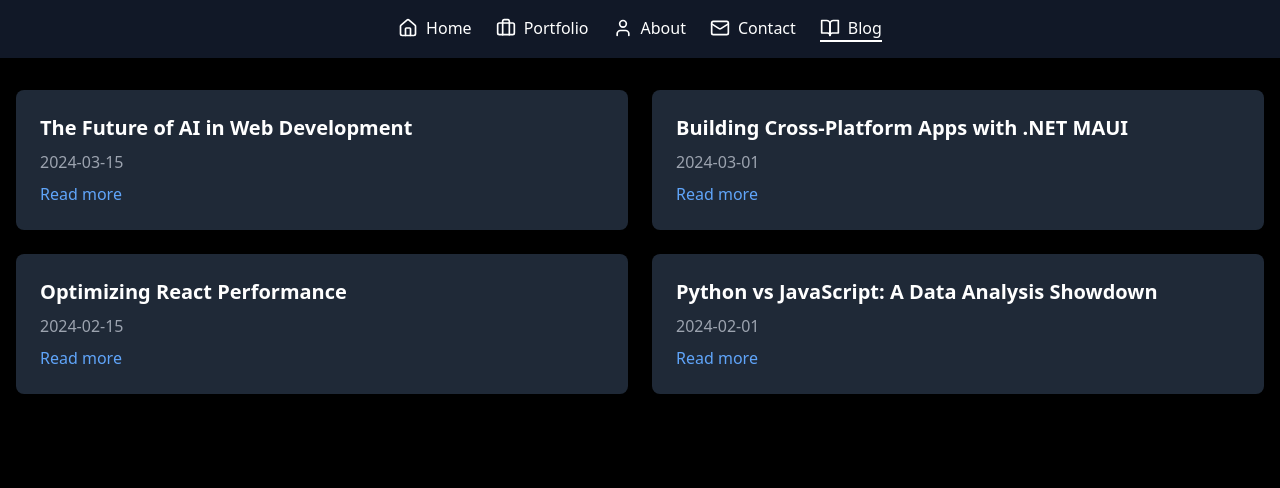
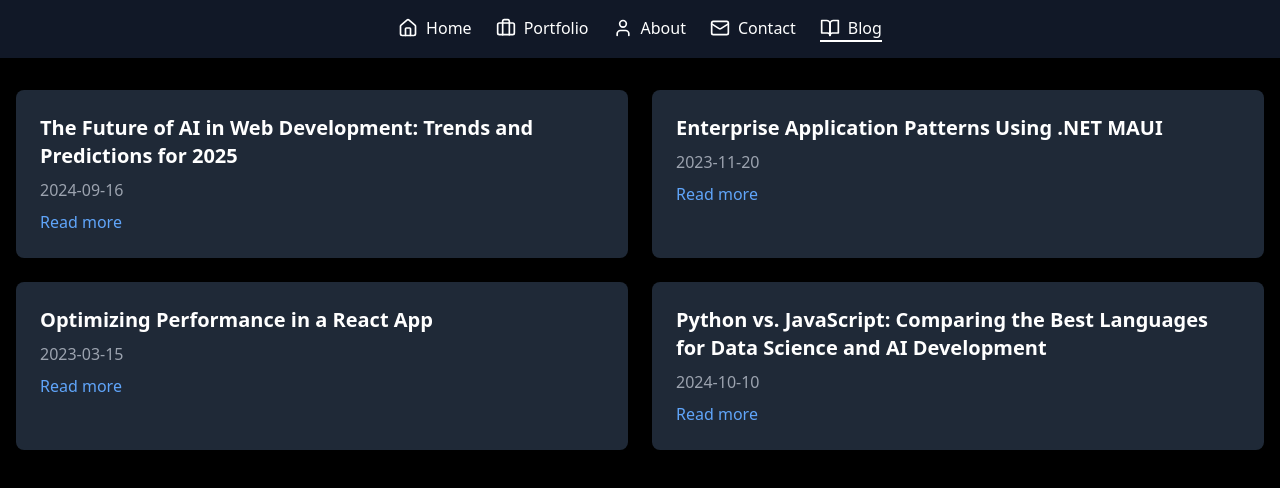
Before and after one commit to cnaples79/portfolio-app-1, a Next.js app: page / in a window 1280 px wide. Both pictures are taken after a click on the button "Blog". Shown: the top 488 px of the page. Built offline with nearby package versions, Linux system fonts and the light colour scheme.

Commit message:
Update index.tsx

```diff
--- a/pages/index.tsx
+++ b/pages/index.tsx
@@ -163,10 +163,26 @@ const Contact = () => {
 
 const Blog = () => {
   const blogPosts = [
-    { title: 'The Future of AI in Web Development', date: '2024-03-15' },
-    { title: 'Building Cross-Platform Apps with .NET MAUI', date: '2024-03-01' },
-    { title: 'Optimizing React Performance', date: '2024-02-15' },
-    { title: 'Python vs JavaScript: A Data Analysis Showdown', date: '2024-02-01' },
+    {
+      title: 'The Future of AI in Web Development: Trends and Predictions for 2025',
+      date: '2024-09-16',
+      link: 'https://dmwebsoft.com/the-future-of-ai-in-web-development-trends-and-predictions-for-2025',
+    },
+    {
+      title: 'Enterprise Application Patterns Using .NET MAUI',
+      date: '2023-11-20',
+      link: 'https://learn.microsoft.com/en-us/dotnet/architecture/maui/',
+    },
+    {
+      title: 'Optimizing Performance in a React App',
+      date: '2023-03-15',
+      link: 'https://blog.logrocket.com/optimizing-performance-react-app/',
+    },
+    {
+      title: 'Python vs. JavaScript: Comparing the Best Languages for Data Science and AI Development',
+      date: '2024-10-10',
+      link: 'https://simomhasan.com/python-vs-javascript-comparing-the-best-languages-for-data-science-and-ai-development/',
+    },
   ];
 
   return (
@@ -175,7 +191,12 @@ const Blog = () => {
         <div key={post.title} className="bg-gray-800 p-6 rounded-lg">
           <h3 className="text-xl font-bold mb-2 text-white">{post.title}</h3>
           <p className="text-gray-400">{post.date}</p>
-          <a href="#" className="text-blue-400 hover:text-blue-300 mt-2 inline-block">
+          <a
+            href={post.link}
+            className="text-blue-400 hover:text-blue-300 mt-2 inline-block"
+            target="_blank"
+            rel="noopener noreferrer"
+          >
             Read more
           </a>
         </div>
```
